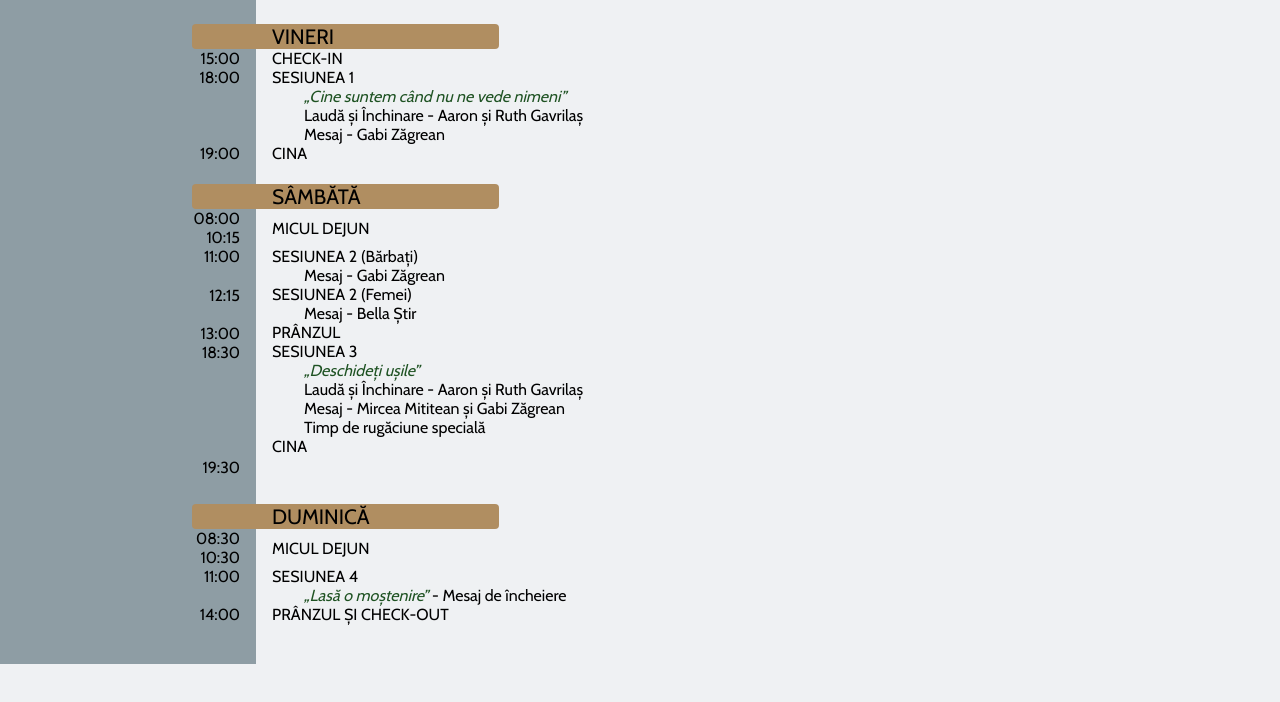
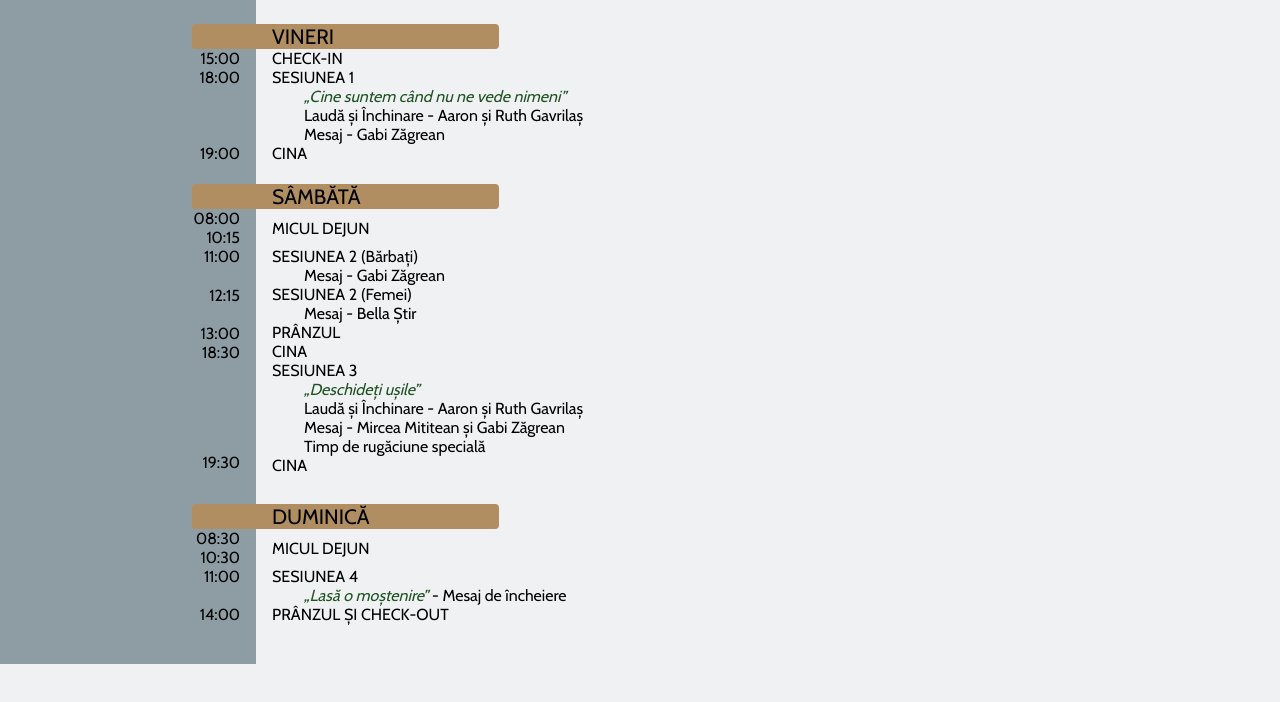
Before and after one commit to cuvantsisuflet/conferinta-acasa, a plain HTML site: page index.html in a window 1280 px wide. Shown: the part 136-838 px from the top of the page. Drawn offline with nearby package versions, Linux system fonts and the light colour scheme.

Commit message:
Update index.html

```diff
--- a/index.html
+++ b/index.html
@@ -47,7 +47,7 @@
               <p class="hidden">Row</p>
               <p class="hidden">Row</p>
             </div>
-            <p style="padding-top: 20px">19:30</p>
+            <p style="padding-top: 15px">19:30</p>
             <br></br>
           </div>
         </div>
@@ -86,6 +86,7 @@
             <p>SESIUNEA 2 (Femei)</p>
             <p class="section-content">Mesaj - Bella Știr</p>
             <p>PRÂNZUL</p>
+            <p>CINA</p>
             <p>SESIUNEA 3</p>
             <div class="section-content">
               <p class="quote">„Deschideți ușile”</p>
```
